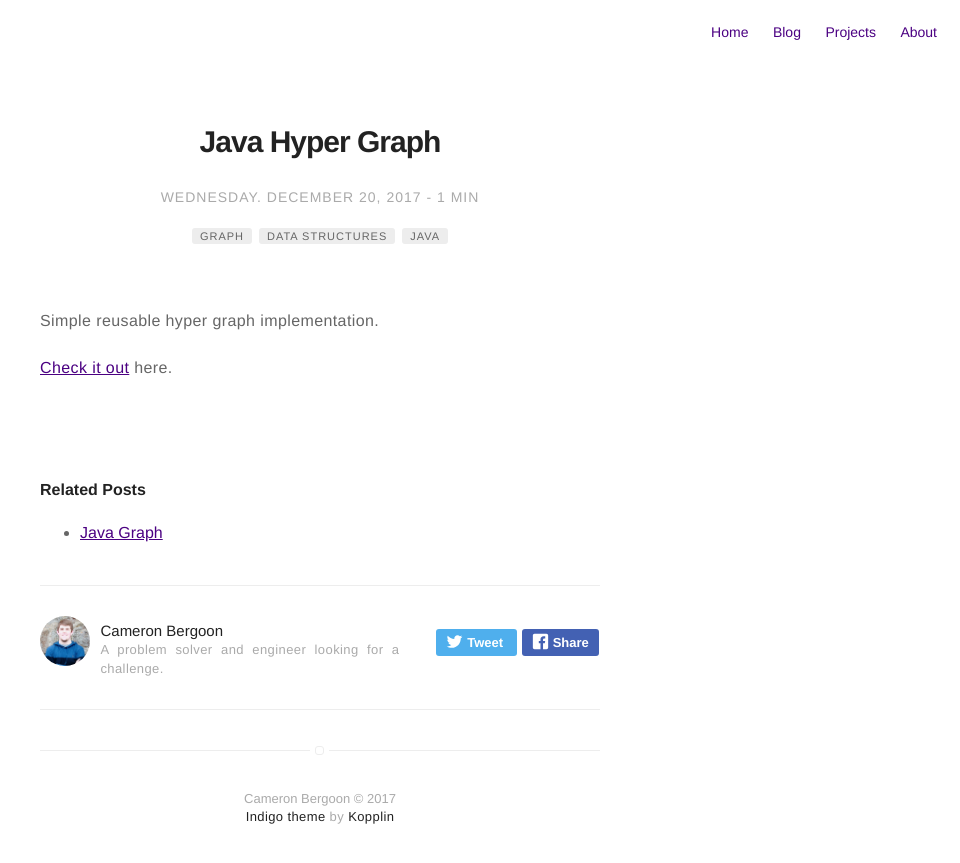
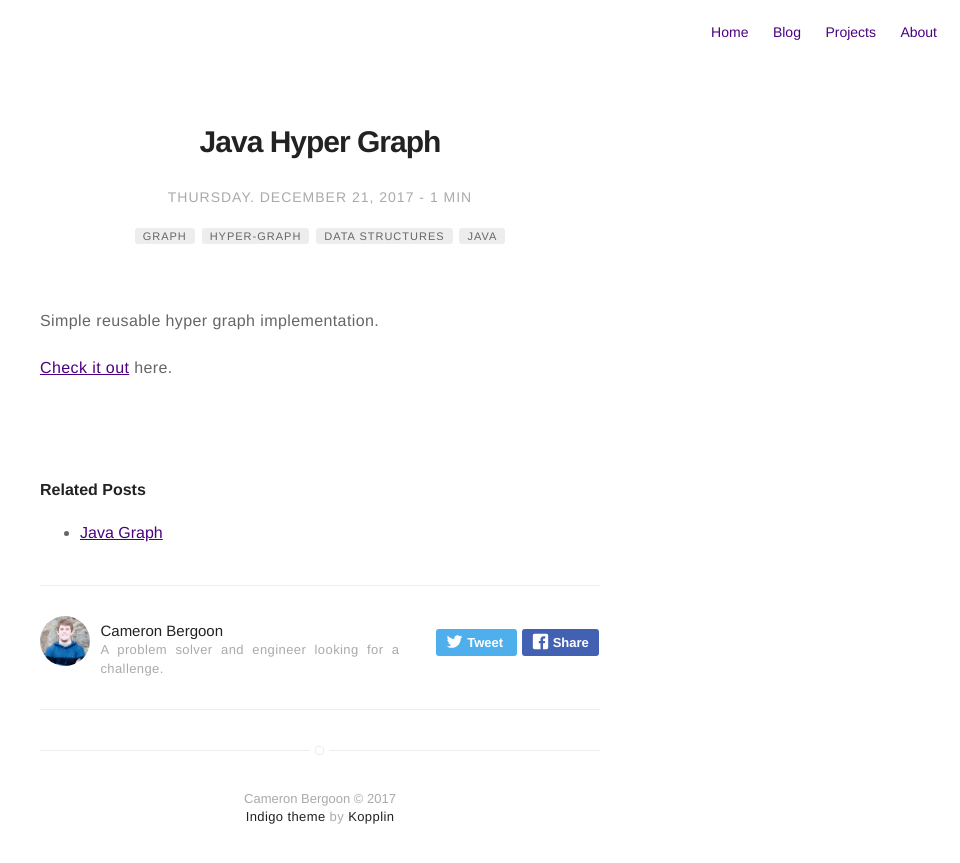
Before and after one commit to cbergoon/cbergoon.github.io, a Jekyll site: the page built from _posts/2016-12-20-Java-Hyper-Graph.markdown, in a window 1280 px wide. Shown: the top 863 px of the page, without its empty margins (320-1280 px from the left). Built offline with Jekyll 4.4.1, drawn with Linux system fonts in a browser that asks for light colours.

Commit message:
Changes.

```diff
--- a/_posts/2016-12-20-Java-Hyper-Graph.markdown
+++ b/_posts/2016-12-20-Java-Hyper-Graph.markdown
@@ -1,9 +1,10 @@
 ---
 title: "Java Hyper Graph"
 layout: post
-date: 2017-12-20 16:00
+date: 2017-12-21 16:00
 tag:
 - graph
+- hyper-graph
 - data structures
 - java
 headerImage: true
```
